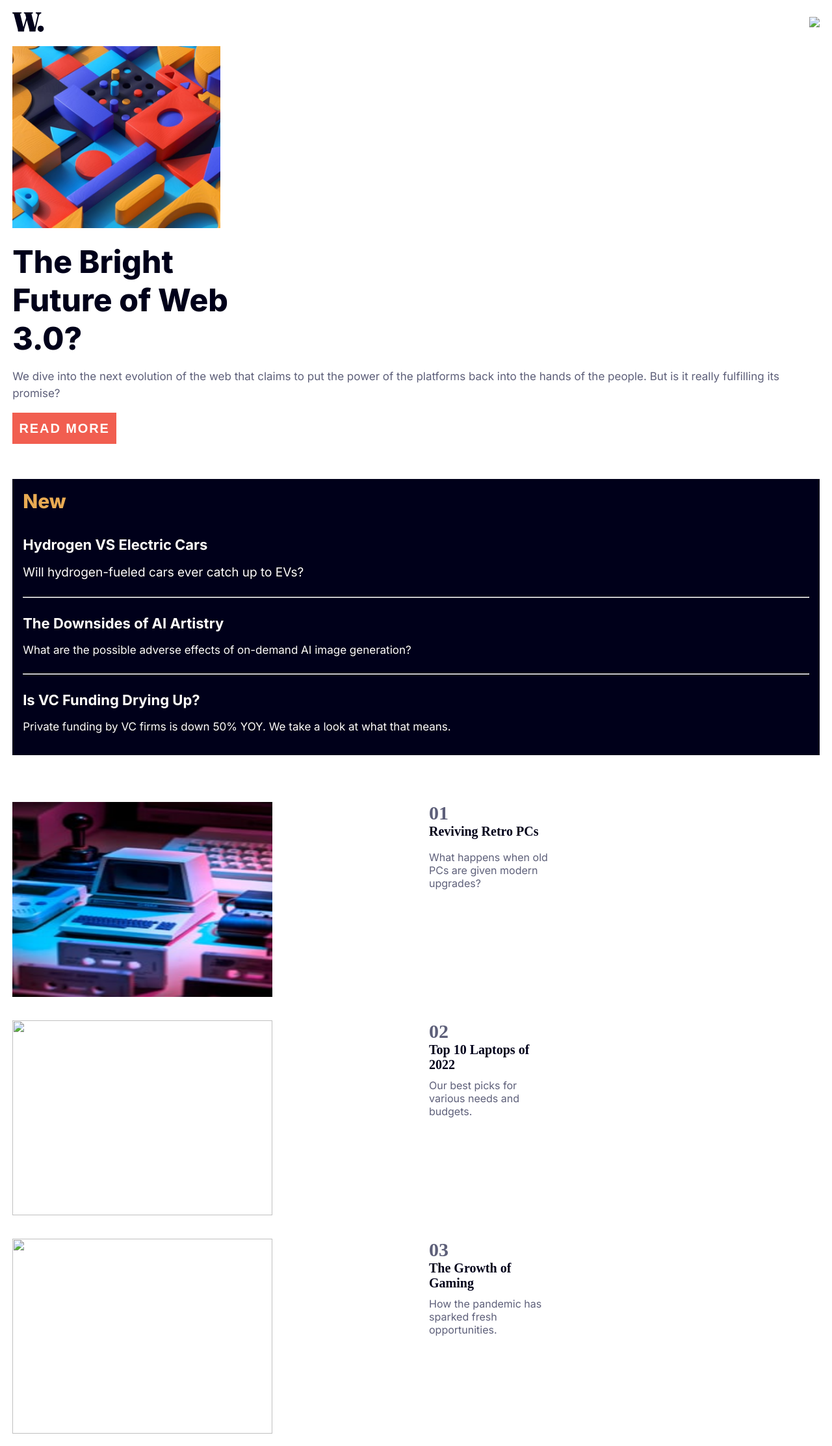
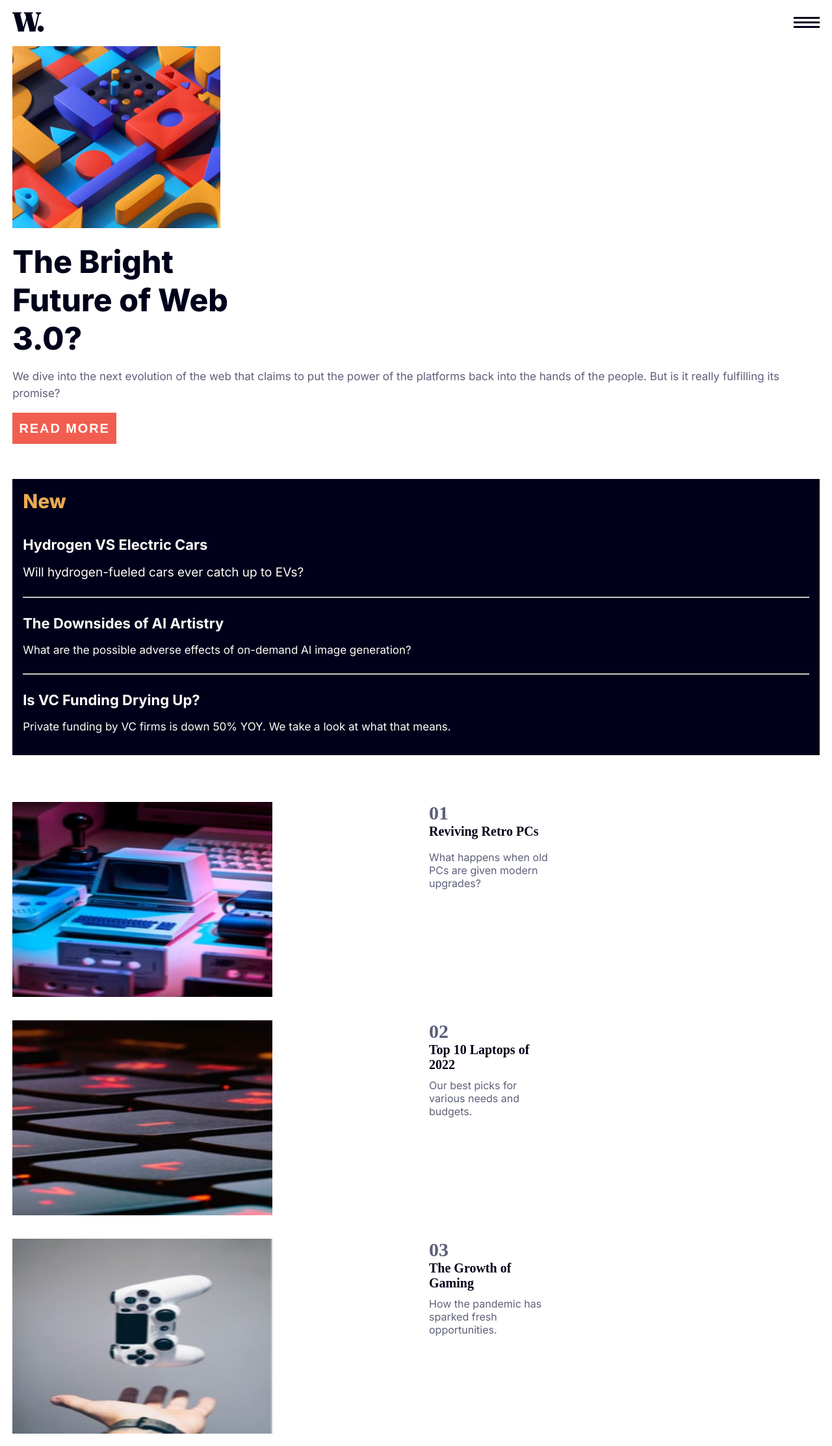
Before and after one commit to martinsAkin/Retro-web, a plain HTML site: page index.html in a window 1280 px wide. Shown: the whole page at 65% size. Drawn offline with Linux system fonts and the light colour scheme; the site is published under a folder, as on GitHub Pages, so addresses that start at the root find nothing.

Commit message:
Update index.html

```diff
--- a/index.html
+++ b/index.html
@@ -11,7 +11,7 @@
 </head>
 <body>
  <aside id="toggle" >
-        <img src="/assets/images/icon-menu-close.svg" align="right"  id="menu-close-icon" onclick="slide()">
+        <img src="assets/images/icon-menu-close.svg" align="right"  id="menu-close-icon" onclick="slide()">
       <ol id="sidebar">
         <li>Home</li>
         <li>New</li>
@@ -27,7 +27,7 @@
           <img src="logo.svg" alt="logo" height="30rem;">
       </div>
       <div>
-          <img src="/assets/images/icon-menu.svg" onclick="slide()">
+          <img src="assets/images/icon-menu.svg" onclick="slide()">
 
       </div>
   </div> <br>
@@ -65,7 +65,7 @@
       </div>
 </div><br><br>
  <div style="display: grid; grid-template-columns: 1fr 1fr; grid-template-rows: 1fr;">
-     <img src="/assets/images/image-top-laptops.jpg" height="115px">
+     <img src="assets/images/image-top-laptops.jpg" height="115px">
       <div style="display: flex; flex-direction: column; margin-right: 40px; width: 12rem; margin-left: 20px;">
         <div style="color: hsl(236, 13%, 42%); font-weight: 900; font-size: 30px;"> 02</div>
  <div> <span style="color: hsl(240, 100%, 5%); font-weight: 700; font-size: 20px;"> Top 10 Laptops of 2022</span></div>
@@ -74,7 +74,7 @@
 
      <br><br>
 <div style="display: grid; grid-template-columns: 1fr 1fr; grid-template-rows: 1fr;">
-    <img src="/assets/images/image-gaming-growth.jpg" height="115px">
+    <img src="assets/images/image-gaming-growth.jpg" height="115px">
   <div style="display: flex; flex-direction: column; margin-right: 40px; width: 12rem; margin-left: 20px;">
         <div style="color: hsl(236, 13%, 42%); font-weight: 900; font-size: 30px;"> 03</div>
  <div> <span style="color: hsl(240, 100%, 5%); font-weight: 700; font-size: 20px;">The Growth of Gaming</span></div>
```
